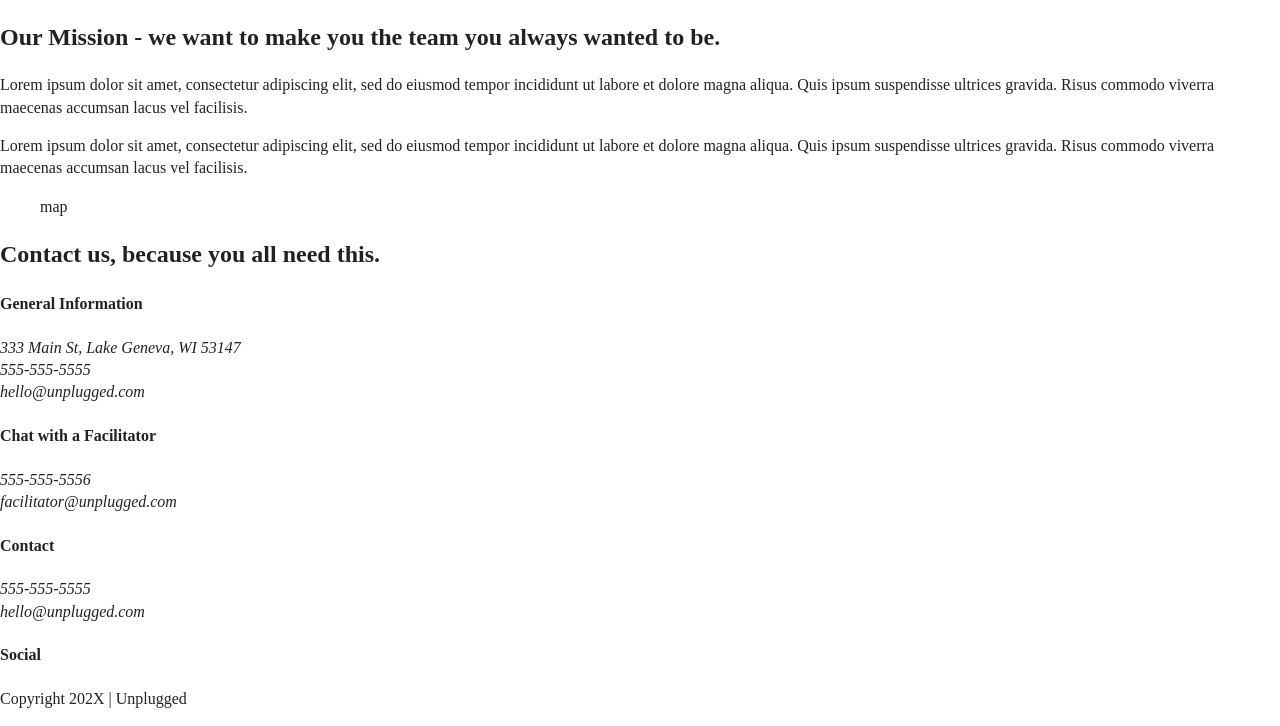
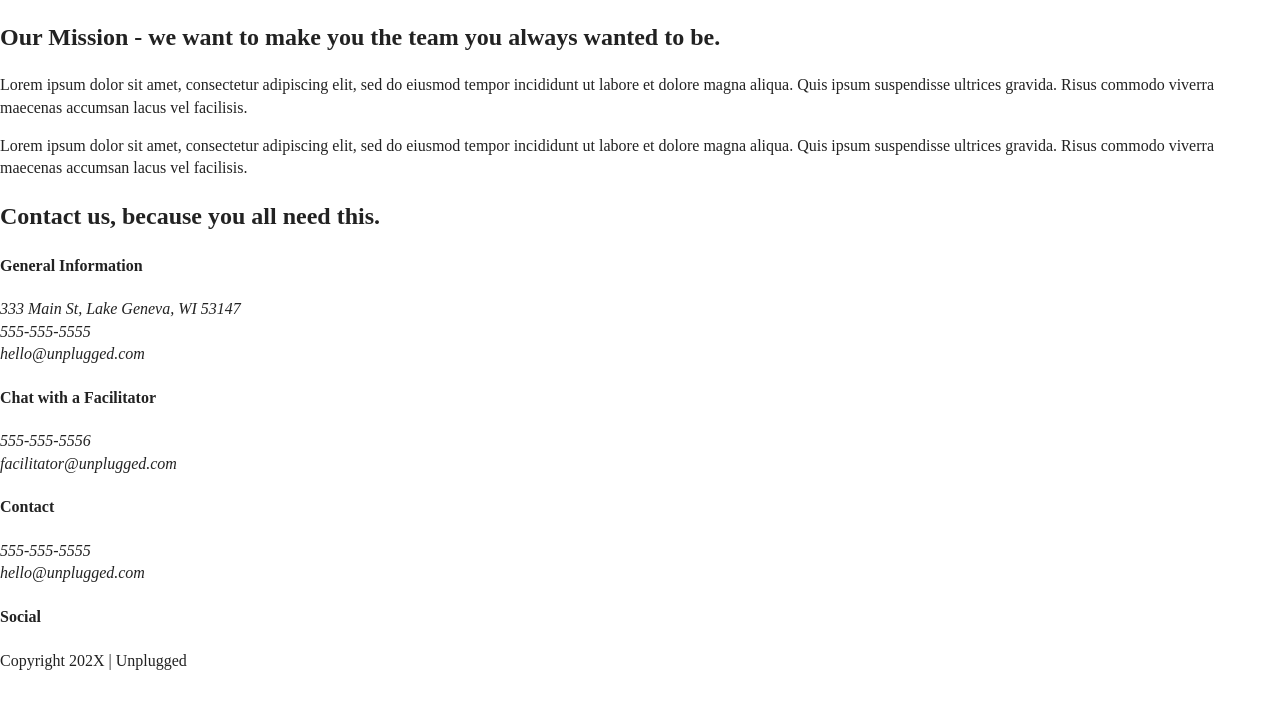
Before and after one commit to brgt-p/unplugged, a website: page about/index.html in a window 1280 px wide. Shown: the part 168-894 px from the top of the page. After the commit the page ends 856 px from the top, so only its background shows below. Drawn offline with Linux system fonts and the light colour scheme.

Commit message:
Cleaned up about page

```diff
--- a/about/index.html
+++ b/about/index.html
@@ -23,6 +23,9 @@
 </head>
 
 <body>
+  <!--[if lte IE 9]>
+    <p class="browserupgrade">You are using an <strong>outdated</strong> browser. Please <a href="https://browsehappy.com/">upgrade your browser</a> to improve your experience and security.</p>
+  <![endif]-->
 
   <!-- Add your site or application content here -->
   <header>
@@ -56,12 +59,14 @@
             vel facilisis.
           </p>
         </div>
-      </div> <!-- mission content wrapper ends -->
+      </div>
+      <!-- mission content wrapper ends -->
     </section>
 
     <section class="map">
       <div class="content-wrapper">
-        <figure>map</figure>
+        <figure>
+        </figure>
       </div>
     </section>
 
@@ -88,10 +93,13 @@
               </p>
             </address>
           </div>
+          <!-- contact-content div ends -->
         </div>
+        <!-- contact content wrapper ends -->
       </div>
     </section>
   </main>
+  <!-- main wrapper -->
 
   <footer>
     <div class="content-wrapper">
```
